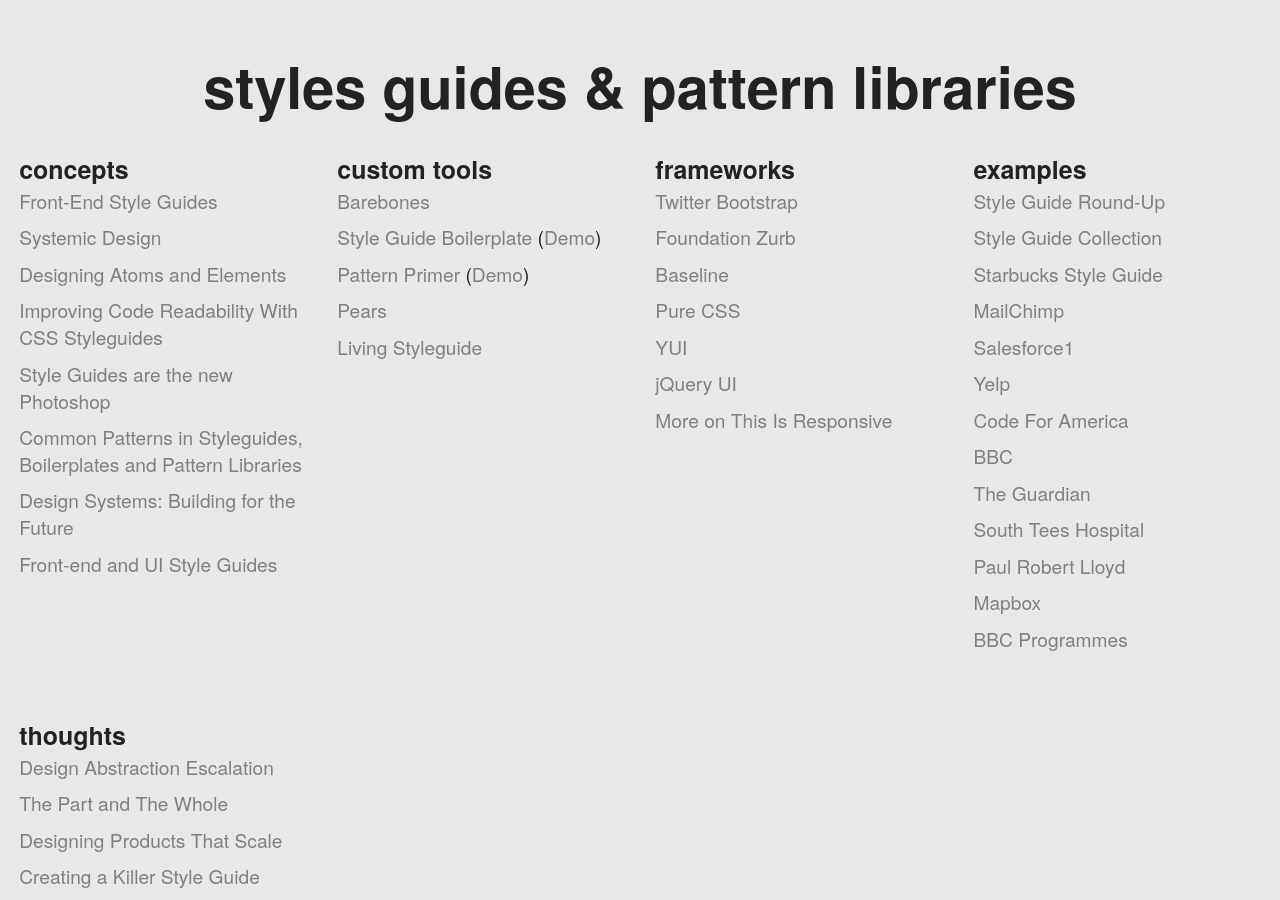
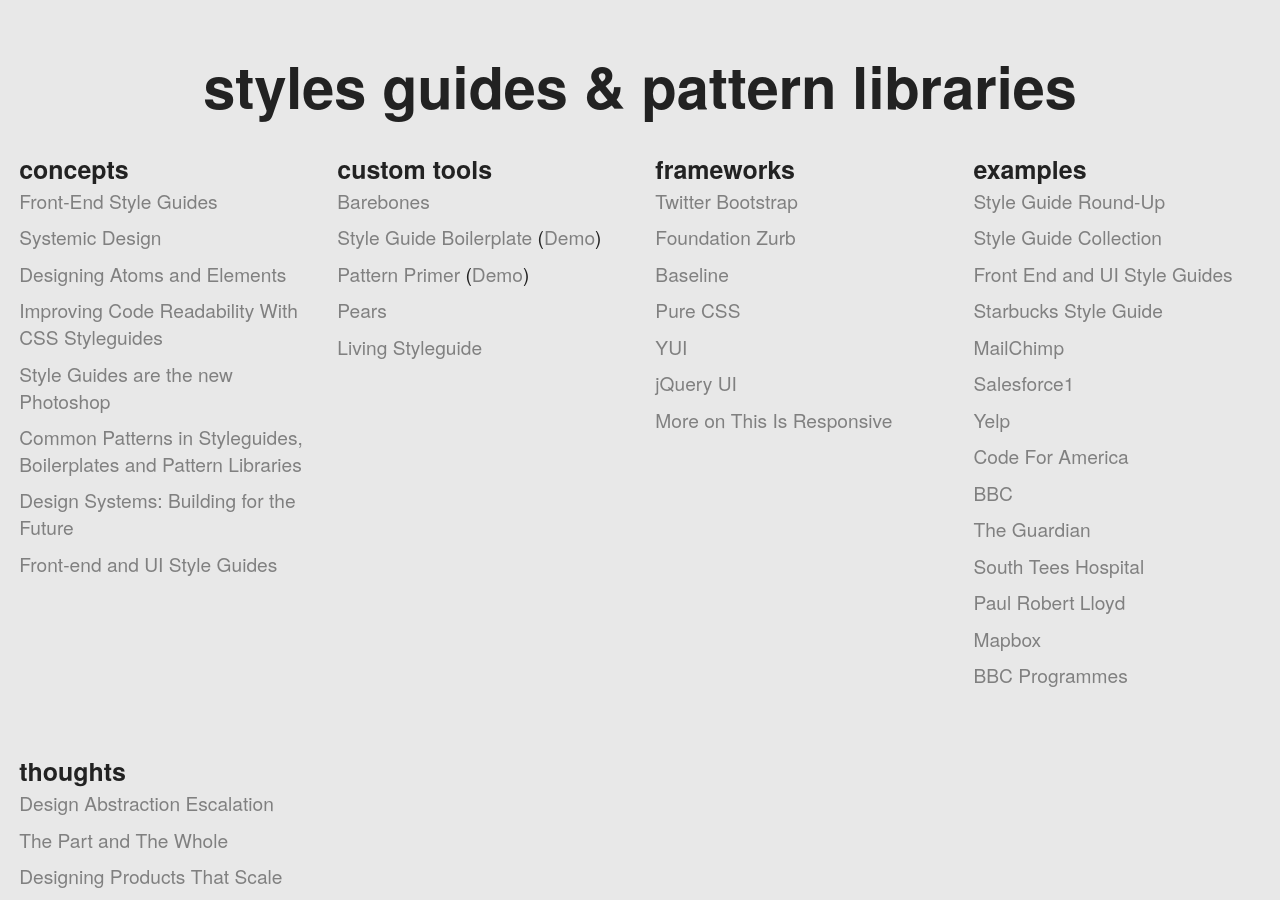
Before and after one commit to pattern-lab/website, a Jekyll site: the page built from patternlabsite/resources.html, in a window 1280 px wide and 900 px high, scrolled down 478 px. Built offline with Jekyll 4.4.1, drawn with Linux system fonts in a browser that asks for light colours; Markdown is read by kramdown in place of the engine named in the settings; comment, search, counter and statistics services are not loaded.

Commit message:
Added example resource

```diff
--- a/patternlabsite/resources.html
+++ b/patternlabsite/resources.html
@@ -51,6 +51,7 @@
 			<ul class="list">
 				<li><a href="https://gimmebar.com/collection/4ecd439c2f0aaad734000022/front-end-styleguides">Style Guide Round-Up</a></li>
 				<li><a href="https://kippt.com/asiermartinez/style-guides">Style Guide Collection</a></li>
+				<li><a href="http://sideproject.io/front-end-and-ui-style-guides/">Front End and UI Style Guides</a></li>
 				<li><a href="http://www.starbucks.com/static/reference/styleguide/">Starbucks Style Guide</a></li>
 				<li><a href="http://ux.mailchimp.com/patterns/">MailChimp</a></li>
 				<li><a href="http://sfdc-styleguide.herokuapp.com/">Salesforce1</a></li>
```
